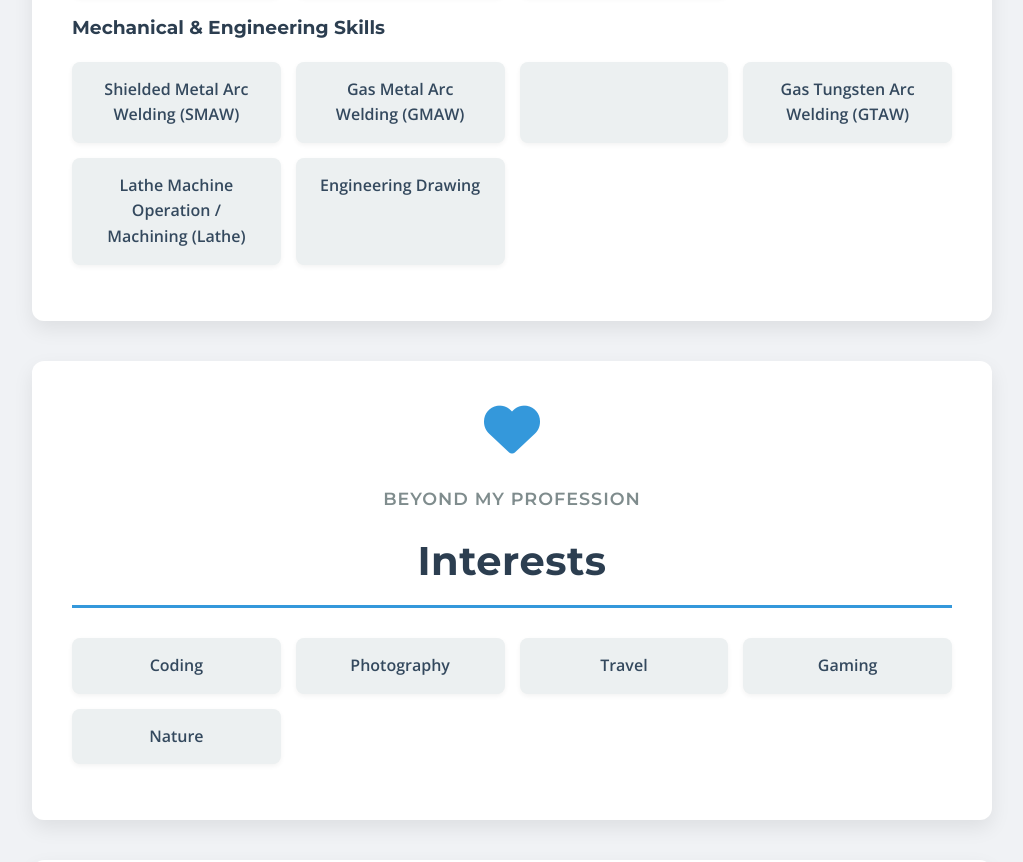
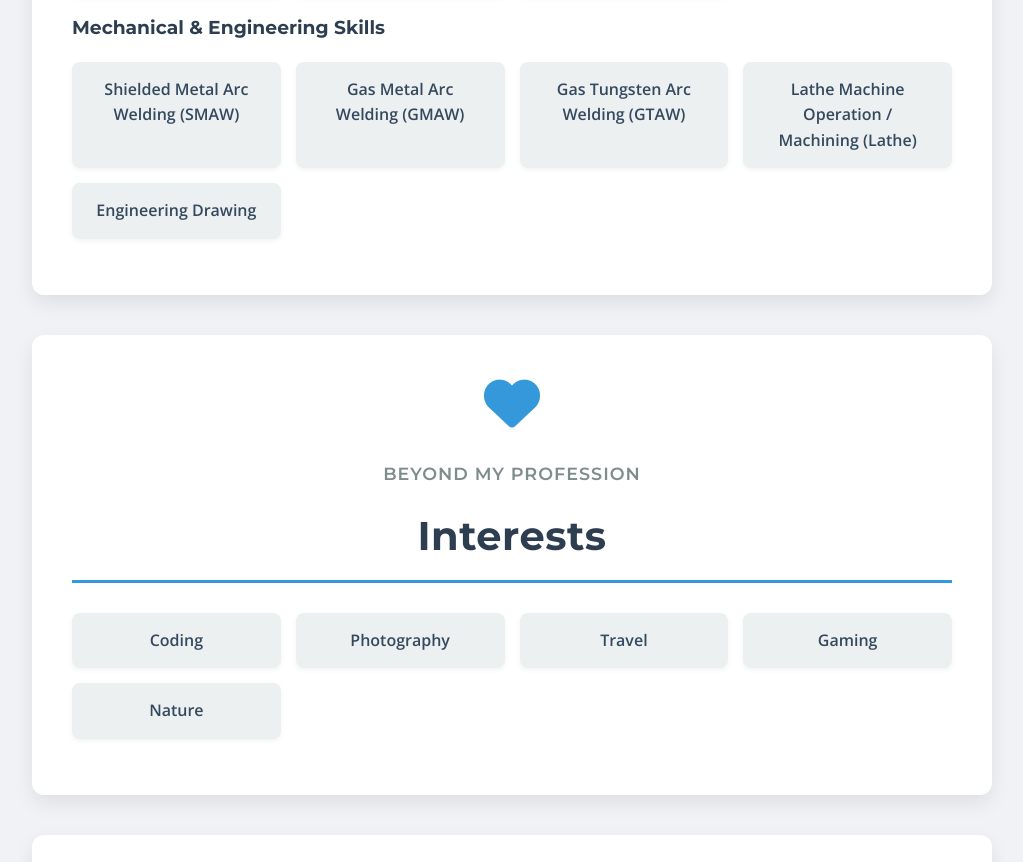
Before and after one commit to shahv4012/My_Profile-, a plain HTML site: page index.html in a window 1280 px wide. Shown: the part 4478-5340 px from the top of the page, without its empty margins (128-1151 px from the left). Drawn offline with nearby package versions, Linux system fonts and the light colour scheme.

Commit message:
index.html

```diff
--- a/index.html
+++ b/index.html
@@ -140,7 +140,7 @@
             <ul class="skills-list">
                 <li>Shielded Metal Arc Welding (SMAW)</li>
                 <li>Gas Metal Arc Welding (GMAW)</li>
-                <li><li>Gas Tungsten Arc Welding (GTAW)</li>
+                <li>Gas Tungsten Arc Welding (GTAW)</li>
                 <li>Lathe Machine Operation / Machining (Lathe)</li>
                 <li>Engineering Drawing</li>
             </ul>
```
